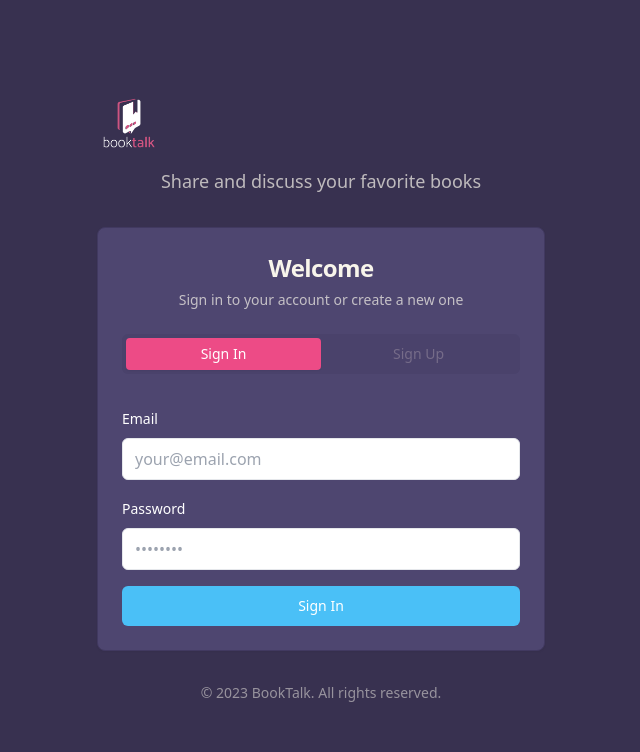
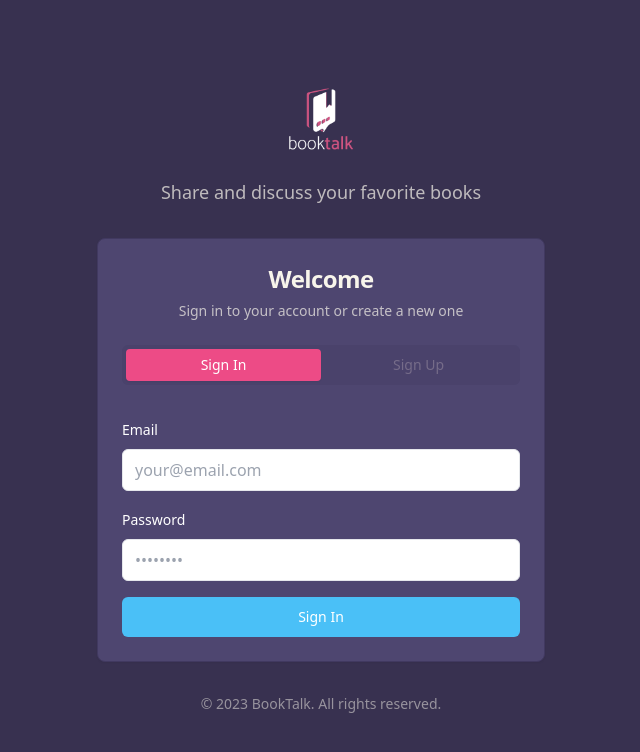
Before and after one commit to jmgpp/booktalk-js, a Next.js app: page /auth in a window 1280 px wide. Shown: the top 752 px of the page, without its empty margins (319-959 px from the left). Built offline with nearby package versions, Linux system fonts and the light colour scheme; no server answers.

Commit message:
Fix logo sizes and loading screen display

```diff
--- a/src/app/page.tsx
+++ b/src/app/page.tsx
@@ -38,7 +38,7 @@ export default function HomePage() {
       <div className="min-h-screen bg-palette-darkPurple flex items-center justify-center">
         <div className="text-center text-palette-textLight">
           <div className="animate-pulse mb-4">
-            <BookOpen className="h-12 w-12 mx-auto text-palette-pink" />
+            <Logo size="large" className="mx-auto" />
           </div>
           <h1 className="text-2xl font-bold mb-2">Loading BookTalk...</h1>
           <p className="text-palette-textLight/70">Please wait while we get things ready</p>
--- a/src/components/ui/logo.tsx
+++ b/src/components/ui/logo.tsx
@@ -9,16 +9,16 @@ interface LogoProps {
 export function Logo({ className, size = 'medium' }: LogoProps) {
   // Size mappings
   const sizes = {
-    small: 24,
-    medium: 36,
-    large: 64
+    small: 32,
+    medium: 48,
+    large: 80
   }
 
   const width = sizes[size]
-  const height = width * 1.25 // Maintain aspect ratio
+  const height = width // Logo is approximately square
 
   return (
-    <div className={cn('relative', className)}>
+    <div className={cn('relative inline-flex items-center justify-center', className)}>
       <Image
         src="/logo.png"
         alt="BookTalk Logo"
```
